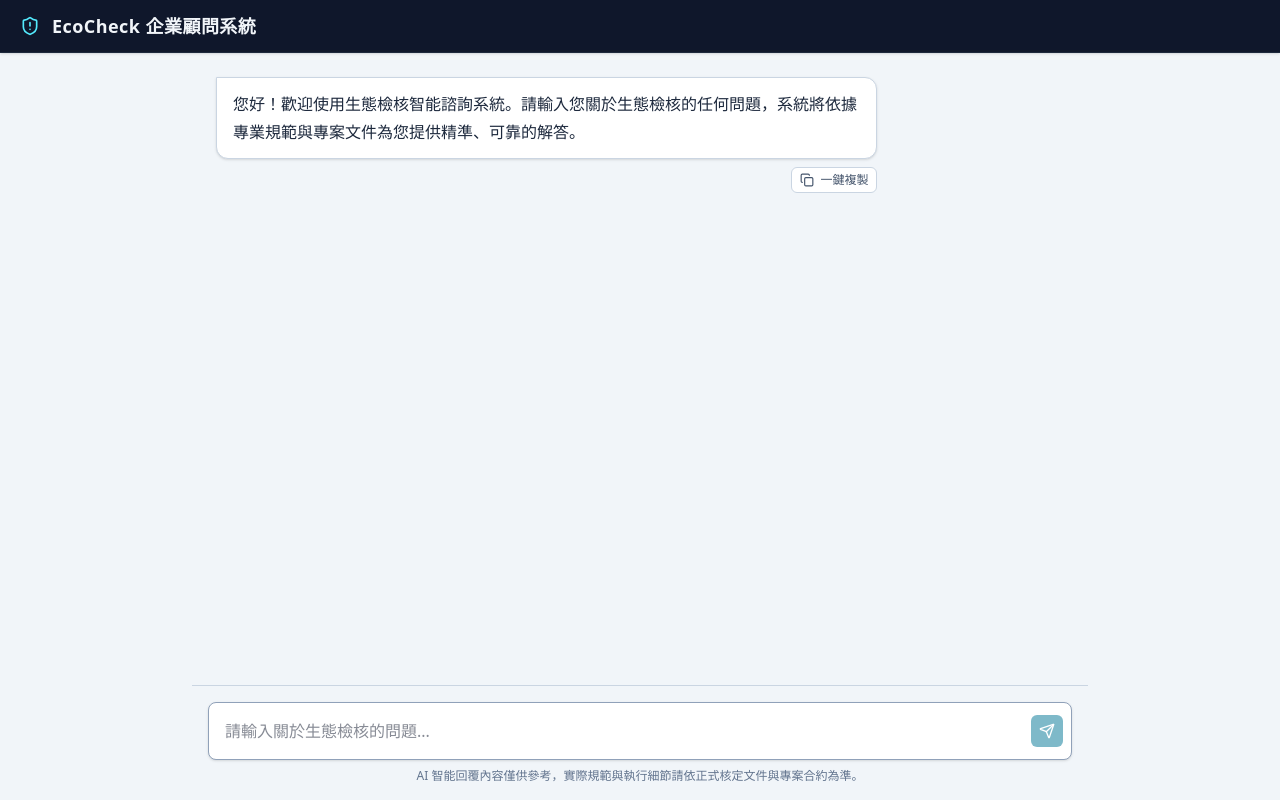
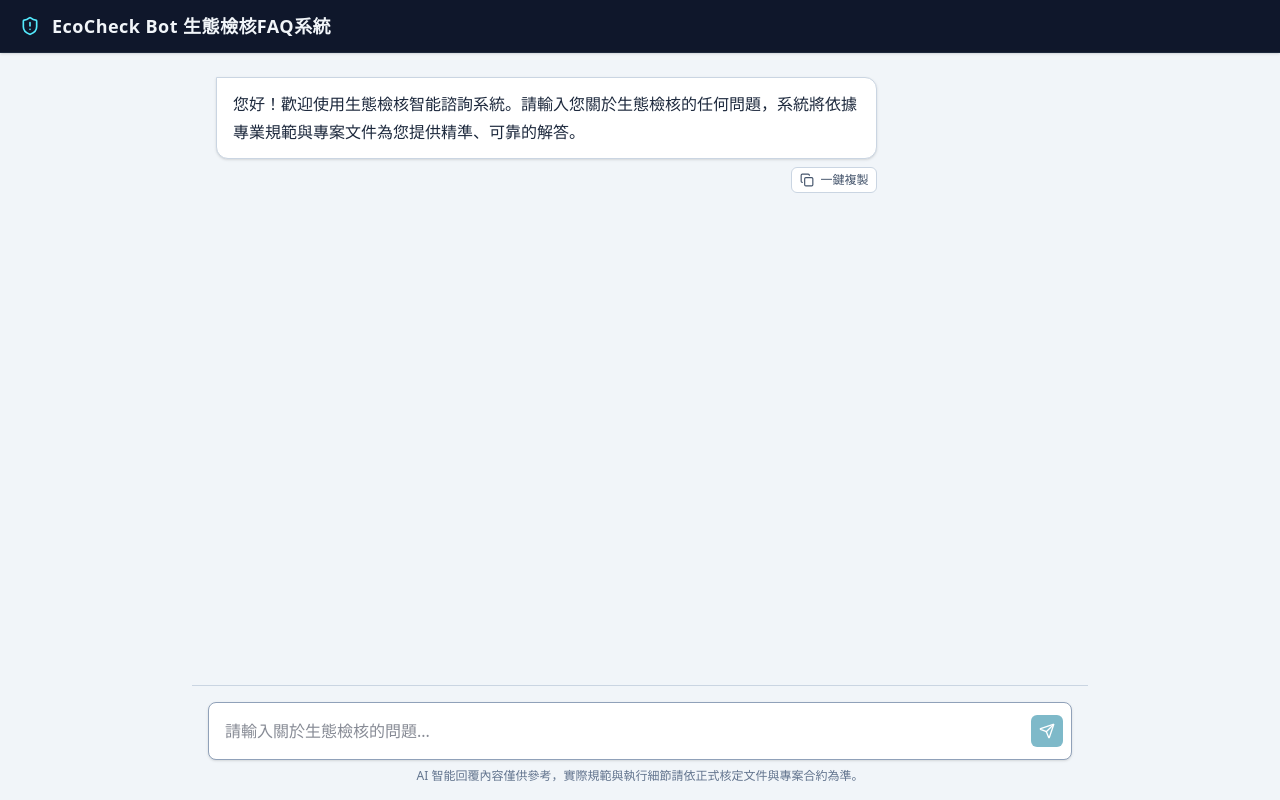
Before and after one commit to Pin012/EcoCheck-FAQ-BOT, a React (Vite) app: page / in a window 1280 px wide. Built offline with nearby package versions, Linux system fonts and the light colour scheme.

Commit message:
Update header title

```diff
--- a/src/App.tsx
+++ b/src/App.tsx
@@ -28,7 +28,7 @@ export default function App() {
         <header className="bg-slate-900 text-slate-100 border-b border-slate-800 px-5 py-3 flex items-center justify-between shrink-0 shadow-sm">
           <div className="flex items-center gap-3">
             <ShieldAlert className="w-5 h-5 text-cyan-300" />
-            <h1 className="font-semibold text-lg tracking-wide">EcoCheck 企業顧問系統</h1>
+            <h1 className="font-semibold text-lg tracking-wide">EcoCheck Bot 生態檢核FAQ系統</h1>
           </div>
         </header>
 
```
